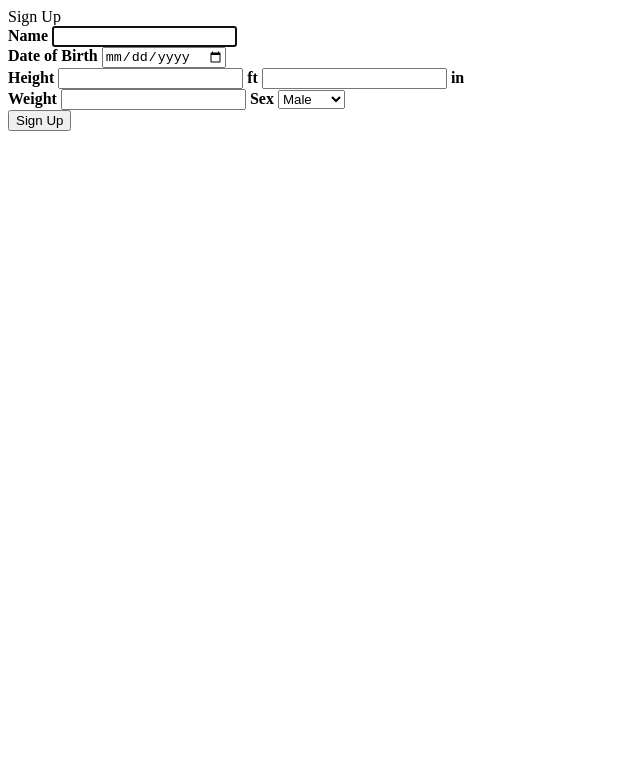
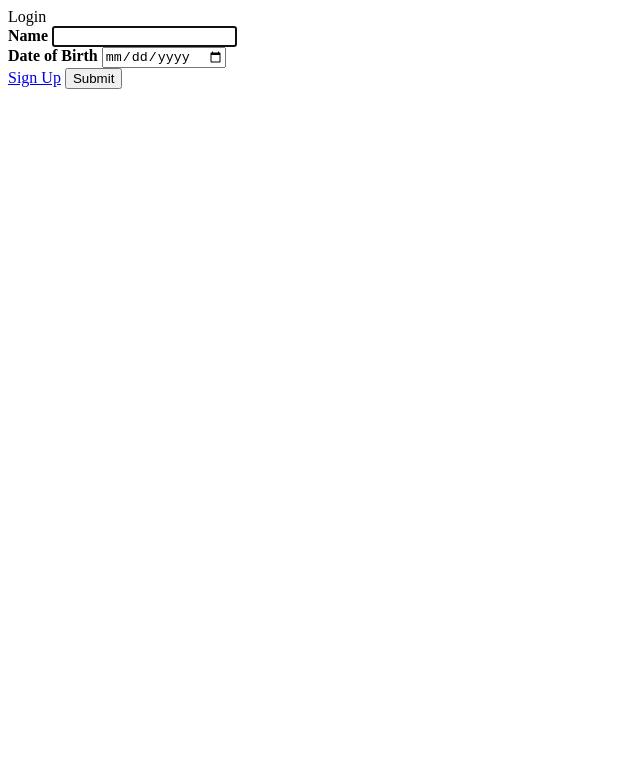
Before and after one commit to annsilva/fitnessapp, a Flask app: page / in a window 1280 px wide. Shown: the top 783 px of the page, without its empty margins (0-640 px from the left). Run offline with Flask 3, Linux system fonts and the light colour scheme.

Commit message:
+ Added debugging + Fixed login/dashboard/signup render

```diff
--- a/app.py
+++ b/app.py
@@ -9,18 +9,21 @@ client = MongoClient('mongodb+srv://ann:root@fitnesscluster.jgxt2re.mongodb.net/
 fitness_db = client.fitness
 users = fitness_db.users
 
-@app.route("/")
+@app.route('/')
 def home():
-    return render_template("/dashboard.html")
+    return render_template("/login.html")
 
+@app.route("/signupPage")
+def signupPage():
+    return render_template("/signup.html")
 
 @app.route("/signup", methods=["POST"])
 def signup():
     # Get details from user
     name = request.form.get("name")
     dob = request.form.get("dateOfBirth")
-    heightFt = request.form.get("heighFt")
-    heightIn = request.form.get("heighIn")
+    heightFt = request.form.get("heightFt")
+    heightIn = request.form.get("heightIn")
     weight = request.form.get("weight")
     sex = request.form.get("sex")
 
@@ -39,7 +42,7 @@ def signup():
     # Add users into the mongoDB
     users.insert_one(user_login)
 
-    return render_template("/dashboard.html")
+    return render_template("login.html")
 
 @app.route("/dashboard", methods=["GET"])
 def dashboard():
@@ -53,7 +56,7 @@ def dashboard():
         return redirect(url_for("home"))
 
     # If the user is logged in, render the dashboard page and pass the username as a parameter
-    return render_template("dashboard.html", username=name)
+    return render_template("/dashboard.html", username=name)
 
 if __name__ == "__main__":
     app.run()
--- a/templates/dashboard.html
+++ b/templates/dashboard.html
@@ -1,26 +1,3 @@
 {% block title %}
-    Sign Up
+    dashboard
 {% endblock %}
-
-{% block main %}
-<br>
-<form action="/signup" method="post">
-    <div class="form-group">
-        <b>Name</b> <input autocomplete="off" autofocus name="Name" id="name" type="text" required>
-        <br>
-        <b>Date of Birth</b> <input autocomplete="off" autofocus name="Date of Birth" id="dateOfBirth" type="date" required>
-        <br>
-        <b>Height</b> <input autocomplete="off" autofocus name="Height" id="heighFt" type="number" required> <b>ft</b>
-        <input autocomplete="off" autofocus name="Height" id="heightIn" type="number" required> <b>in</b>
-        <br>
-        <b>Weight</b> <input autocomplete="off" autofocus name="Weight" id="weight" type="number" required>
-        <b>Sex</b>
-        <select name="sex" id="sex">
-            <option value="male">Male</option>
-            <option value="female">Female</option>
-        </select>
-        <br>
-        <button type="submit" class="btn btn-primary">Sign Up</button>
-    </div>
-</form>
-{% endblock %}
--- a/templates/login.html
+++ b/templates/login.html
@@ -14,8 +14,8 @@
         <br>
         <b>Date of Birth</b> <input autocomplete="off" autofocus name="Date of Birth" id="dateOfBirth" type="date" required>
         <br>
-        <button type="submit" class="btn btn-primary">Sign Up</button>
-        <input type="submit" class="btn btn-primary">Login</input>
+        <a href="{{ url_for('signupPage') }}">Sign Up</a>
+        <input type="submit" class="btn btn-primary"></input>
     </div>
 </form>
 {% endblock %}
```
Also changed, not shown: templates/signup.html (+25 -1 lines).
